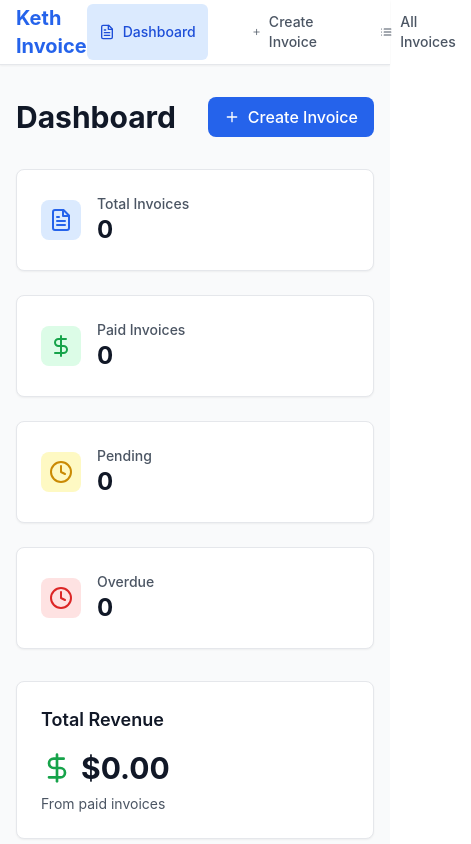
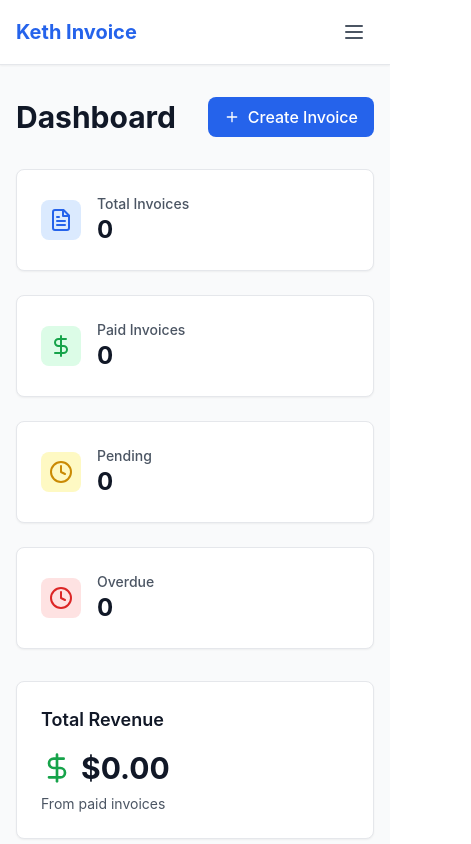
Before and after one commit to sakethkukkala/keth-invoice-creator, a React (Vite) app: page / in a window 390 px wide. Shown: the top 844 px of the page, 471 px wide, since content can reach past the window. Built offline with nearby package versions, Linux system fonts and the light colour scheme.

Commit message:
Add mobile navigation with hamburger menu

```diff
--- a/src/components/Navbar.tsx
+++ b/src/components/Navbar.tsx
@@ -1,8 +1,10 @@
 import { Link, useLocation } from 'react-router-dom';
-import { FileText, Plus, List } from 'lucide-react';
+import { FileText, Plus, List, Menu, X } from 'lucide-react';
+import { useState } from 'react';
 
 const Navbar = () => {
   const location = useLocation();
+  const [isMobileMenuOpen, setIsMobileMenuOpen] = useState(false);
 
   const navItems = [
     { path: '/', label: 'Dashboard', icon: FileText },
@@ -10,18 +12,23 @@ const Navbar = () => {
     { path: '/invoices', label: 'All Invoices', icon: List },
   ];
 
+  const toggleMobileMenu = () => {
+    setIsMobileMenuOpen(!isMobileMenuOpen);
+  };
+
   return (
-    <nav className="bg-white shadow-sm border-b">
+    <nav className="bg-white shadow-sm border-b fade-in">
       <div className="container mx-auto px-4">
         <div className="flex items-center justify-between h-16">
           <div className="flex items-center">
-            <Link to="/" className="text-xl font-bold text-primary-600">
+            <Link to="/" className="text-xl font-bold text-primary-600 hover:text-primary-700 transition-colors duration-200">
               Keth Invoice
             </Link>
           </div>
 
-          <div className="flex space-x-8">
-            {navItems.map((item) => {
+          {/* Desktop Navigation */}
+          <div className="hidden md:flex space-x-8">
+            {navItems.map((item, index) => {
               const Icon = item.icon;
               const isActive = location.pathname === item.path;
 
@@ -29,11 +36,12 @@ const Navbar = () => {
                 <Link
                   key={item.path}
                   to={item.path}
-                  className={`flex items-center space-x-2 px-3 py-2 rounded-md text-sm font-medium transition-colors duration-200 ${
+                  className={`nav-link ${
                     isActive
                       ? 'bg-primary-100 text-primary-700'
                       : 'text-gray-600 hover:text-gray-900 hover:bg-gray-100'
                   }`}
+                  style={{ animationDelay: `${index * 0.1}s` }}
                 >
                   <Icon size={16} />
                   <span>{item.label}</span>
@@ -41,7 +49,46 @@ const Navbar = () => {
               );
             })}
           </div>
+
+          {/* Mobile menu button */}
+          <div className="md:hidden">
+            <button
+              onClick={toggleMobileMenu}
+              className="text-gray-600 hover:text-gray-900 p-2 rounded-md transition-colors duration-200"
+            >
+              {isMobileMenuOpen ? <X size={24} /> : <Menu size={24} />}
+            </button>
+          </div>
         </div>
+
+        {/* Mobile Navigation */}
+        {isMobileMenuOpen && (
+          <div className="md:hidden border-t border-gray-200 py-4 slide-up">
+            <div className="flex flex-col space-y-2">
+              {navItems.map((item, index) => {
+                const Icon = item.icon;
+                const isActive = location.pathname === item.path;
+
+                return (
+                  <Link
+                    key={item.path}
+                    to={item.path}
+                    onClick={() => setIsMobileMenuOpen(false)}
+                    className={`nav-link px-4 py-3 rounded-lg ${
+                      isActive
+                        ? 'bg-primary-100 text-primary-700'
+                        : 'text-gray-600 hover:text-gray-900 hover:bg-gray-100'
+                    }`}
+                    style={{ animationDelay: `${index * 0.1}s` }}
+                  >
+                    <Icon size={16} />
+                    <span>{item.label}</span>
+                  </Link>
+                );
+              })}
+            </div>
+          </div>
+        )}
       </div>
     </nav>
   );
```
